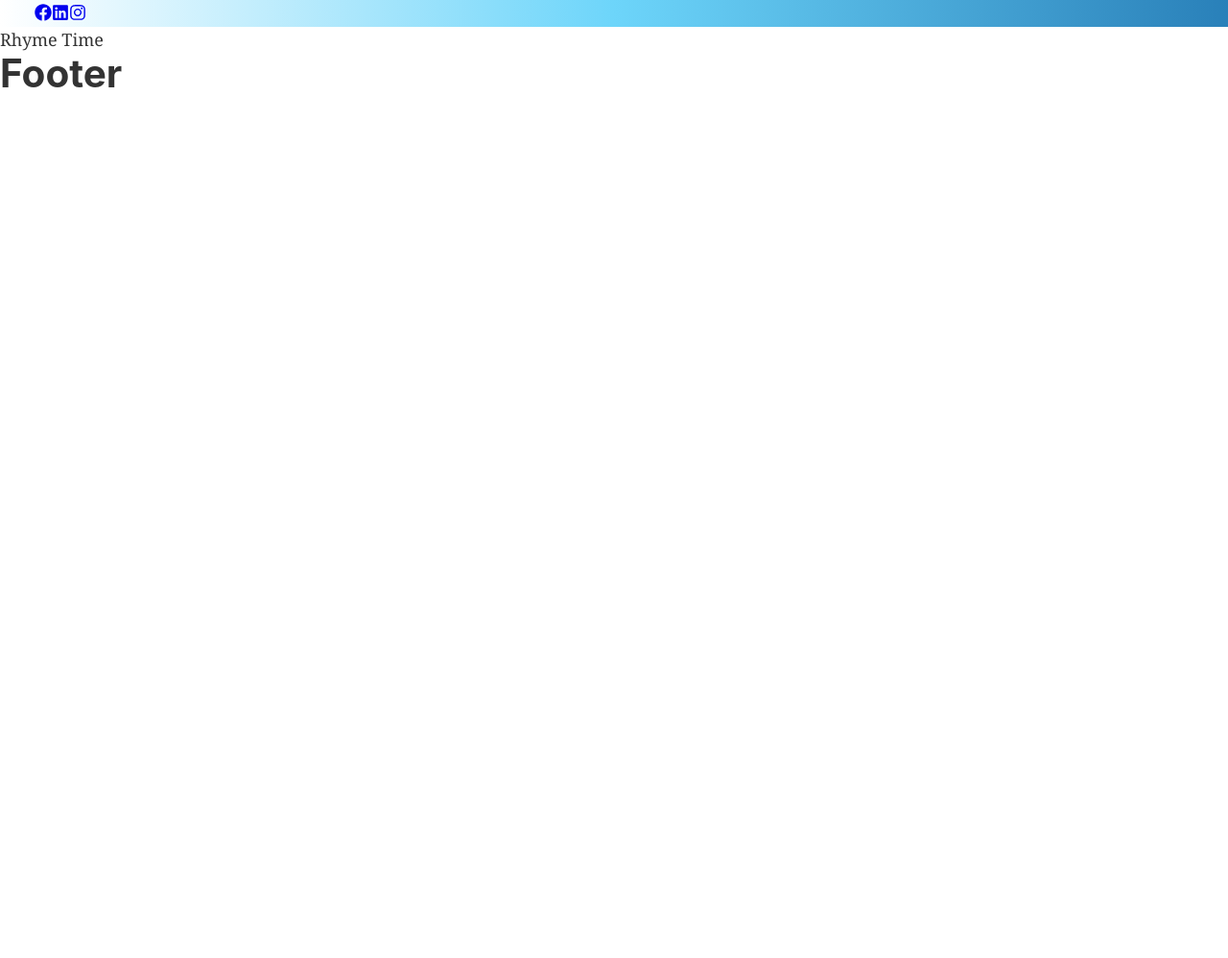
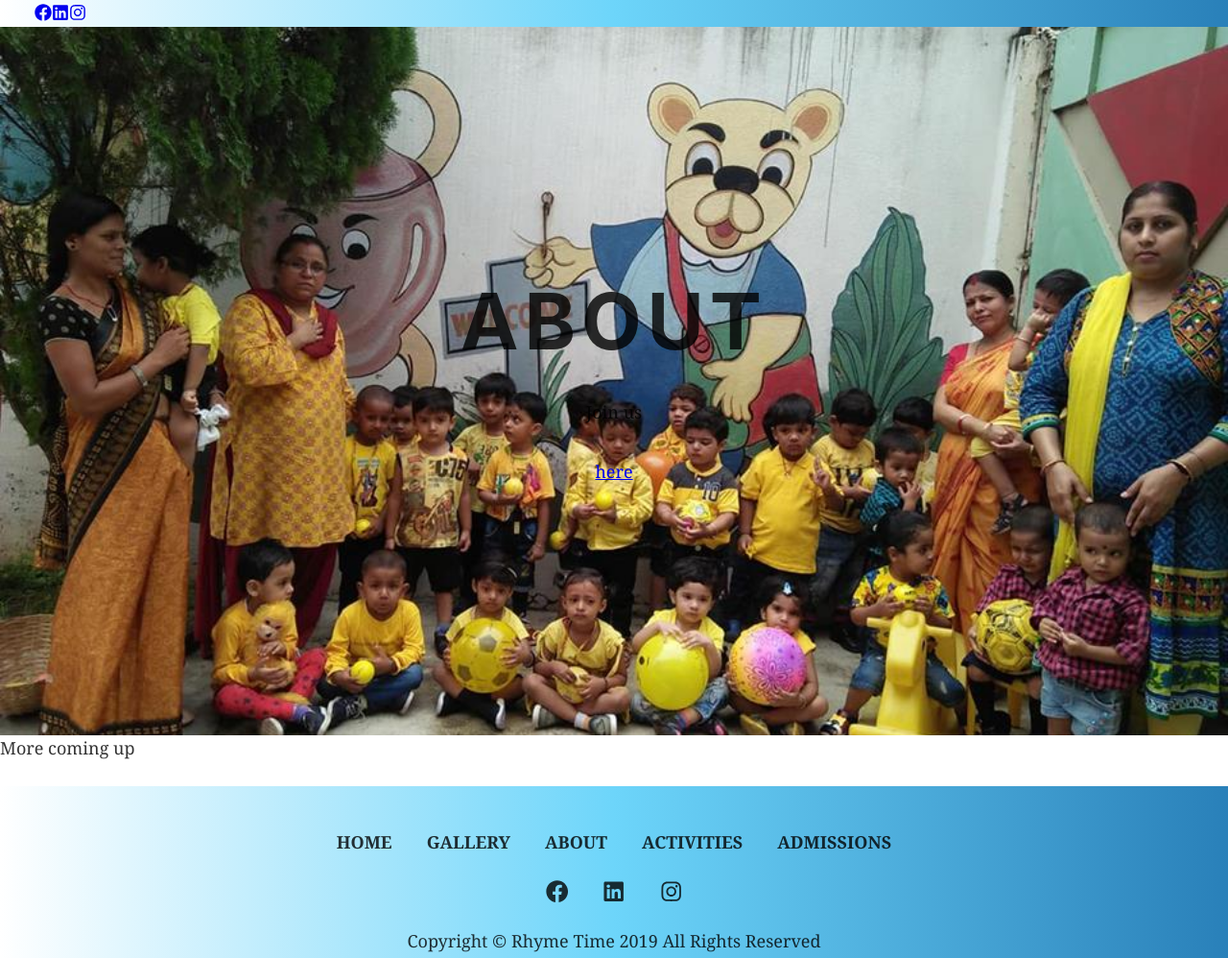
Before and after one commit to salujaparam/rhyme, a Gatsby site: page / in a window 1280 px wide. Shown: the part 278-1276 px from the top of the page at 96% size. Before the commit the page ends 800 px from the top, so only its background shows below. Built offline with nearby package versions, Linux system fonts and the light colour scheme; Gatsby itself is replaced by a stand-in of ours.

Commit message:
added footer

```diff
--- /dev/null
+++ b/src/components/Banner.js
@@ -0,0 +1,14 @@
+import React from 'react'
+import styles from '../css/banner.module.css'
+
+const Banner = ({title, info, children}) => {
+    return (
+        <div className={styles.banner}>
+            <h1>{title}</h1>
+            <p>{info}</p>
+            {children}
+        </div>
+    )
+}
+
+export default Banner
--- a/src/components/Footer.js
+++ b/src/components/Footer.js
@@ -1,9 +1,36 @@
 import React from 'react'
+import AniLink from 'gatsby-plugin-transition-link/AniLink'
+import styles from '../css/footer.module.css'
+import links from '../constants/links'
+import socialIcons from '../constants/social-icons'
 
-export default function Footer() {
+
+const Footer = () => {
     return (
-        <div>
-            <h1>Footer</h1>
-        </div>
+        <footer className={styles.footer}>
+            <div className={styles.links}>
+                {links.map((item, index) => {
+                    return (
+                        <AniLink fade key={index} to={item.path}>
+                            {item.text}
+                        </AniLink>
+                    )
+                })}
+            </div>
+            <div className={styles.icons}>
+                {socialIcons.map((item, index) => {
+                    return (
+                        <a key={index} href={item.url} target="_blank" rel="noopener noreferrer">
+                            {item.icon}
+                        </a>
+                    )
+                })}
+            </div>
+            <div className={styles.copyright}>
+                copyright &copy; rhyme time {new Date().getFullYear()} all rights reserved
+            </div>
+        </footer>
     )
 }
+
+export default Footer
--- /dev/null
+++ b/src/components/Home.js
@@ -0,0 +1,21 @@
+import React from 'react'
+import StyledHero from './StyledHero'
+import Banner from './Banner'
+import AniLink from 'gatsby-plugin-transition-link/AniLink'
+
+const Home = (props) => {
+    return (
+        <div>
+            <StyledHero home="true">
+                <Banner title="About" info="Join us">
+                    <AniLink fade to="/about">
+                        here
+                    </AniLink>
+                </Banner>
+            </StyledHero>
+            <p>More coming up</p>
+        </div>
+    )
+}
+
+export default Home
--- /dev/null
+++ b/src/components/StyledHero.js
@@ -0,0 +1,40 @@
+import React from 'react'
+import styled from 'styled-components'
+import BackgroundImage from 'gatsby-background-image'
+
+import {graphql, useStaticQuery} from 'gatsby'
+
+const getImage = graphql`
+query {
+	defaultBcg:file(relativePath: {eq:"random.jpg"}){
+    childImageSharp{
+      fluid(quality: 90, maxWidth: 4160){
+        ...GatsbyImageSharpFluid_withWebp
+      }
+    }
+  }
+}
+`
+
+const StyledHero = ({img, className, children, home}) => {
+
+    const data = useStaticQuery(getImage);
+    return (
+        <div>
+            <BackgroundImage className={className} fluid={img || data.defaultBcg.childImageSharp.fluid} home={home}>
+                {children}
+            </BackgroundImage>
+        </div>
+    )
+}
+
+export default styled(StyledHero)`
+    min-height: ${props => props.home?"calc(100vh - 62px)":"50vh"};
+    background:${props => props.home?'linear-gradient(rgba(255, 255, 255, 0.4), rgba(255, 255, 255, 0.4))':'none'};
+    background-position: center;
+    background-size: cover;
+    opacity: 1!important;
+    display: flex;
+    justify-content: center;
+    align-items: center;
+`
--- a/src/css/footer.module.css
+++ b/src/css/footer.module.css
@@ -6,6 +6,9 @@
   color: var(--mainWhite);
   padding-bottom: 0px;
   margin-bottom: 0px;
+  background: #2980B9;
+  background: -webkit-linear-gradient(to right, #FFFFFF, #6DD5FA, #2980B9);
+  background: linear-gradient(to right, #FFFFFF, #6DD5FA, #2980B9);
 }
 .links a {
   display: inline-block;
--- a/src/pages/index.js
+++ b/src/pages/index.js
@@ -1,11 +1,12 @@
 import React from 'react'
 import { graphql } from 'gatsby'
 import Layout from '../components/Layout'
+import Home from '../components/Home'
 
 const HomePage = ({data}) => {
   return (
     <Layout>
-        {data.site.siteMetadata.title}
+        <Home title={data.site.siteMetadata.title} />
     </Layout>
   )
 }
```
Also changed, not shown: src/components/Title.js (added, +36 -0 lines), src/images/random.jpg (added).
